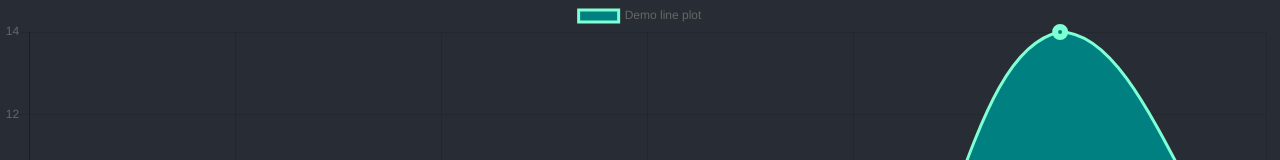
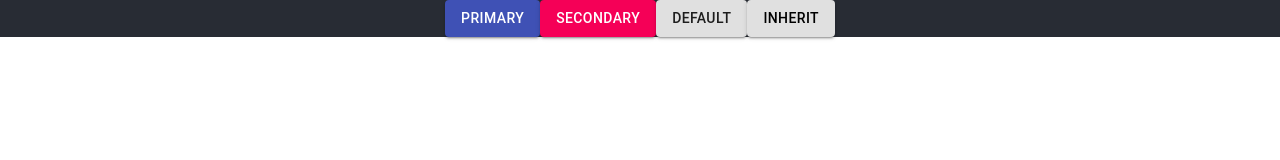
Before and after one commit to nazeudon/react_dashboard, a React (Create React App) app in the folder chart_lesson/: page / in a window 1280 px wide. Shown: the top 160 px of the page. Built offline with nearby package versions, Linux system fonts and the light colour scheme.

Commit message:
06_Button

```diff
--- a/chart_lesson/package.json
+++ b/chart_lesson/package.json
@@ -3,6 +3,7 @@
   "version": "0.1.0",
   "private": true,
   "dependencies": {
+    "@material-ui/core": "^4.11.0",
     "@testing-library/jest-dom": "^5.11.4",
     "@testing-library/react": "^11.1.0",
     "@testing-library/user-event": "^12.1.10",
--- a/chart_lesson/src/App.tsx
+++ b/chart_lesson/src/App.tsx
@@ -1,19 +1,22 @@
 import React from "react";
 import "./App.css";
-import BarPlot from "./components/BarPlot";
-import BubblePlot from "./components/BubblePlot";
-import LinePlot from "./components/LinePlot";
-import PiePlot from "./components/PiePlot";
-import RadarPlot from "./components/RadarPlot";
+// import BarPlot from "./components/BarPlot";
+// import BubblePlot from "./components/BubblePlot";
+// import LinePlot from "./components/LinePlot";
+import MaterialUI from "./components/MaterialUI";
+// import PiePlot from "./components/PiePlot";
+// import RadarPlot from "./components/RadarPlot";
 
 function App() {
   return (
     <div className="App">
-      <LinePlot />
+      {/* <LinePlot />
       <PiePlot />
       <BarPlot />
       <RadarPlot />
-      <BubblePlot />
+      <BubblePlot /> */}
+
+      <MaterialUI />
     </div>
   );
 }
--- /dev/null
+++ b/chart_lesson/src/components/MaterialUI.tsx
@@ -0,0 +1,23 @@
+import React from "react";
+import { Button } from "@material-ui/core";
+
+const MaterialUI: React.FC = () => {
+  return (
+    <div>
+      <Button variant="contained" color="primary">
+        primary
+      </Button>
+      <Button variant="contained" color="secondary">
+        secondary
+      </Button>
+      <Button variant="contained" color="default">
+        default
+      </Button>
+      <Button variant="contained" color="inherit">
+        inherit
+      </Button>
+    </div>
+  );
+};
+
+export default MaterialUI;
```
Also changed, not shown: 1 other file (tests, documents, lock files or other folders).
